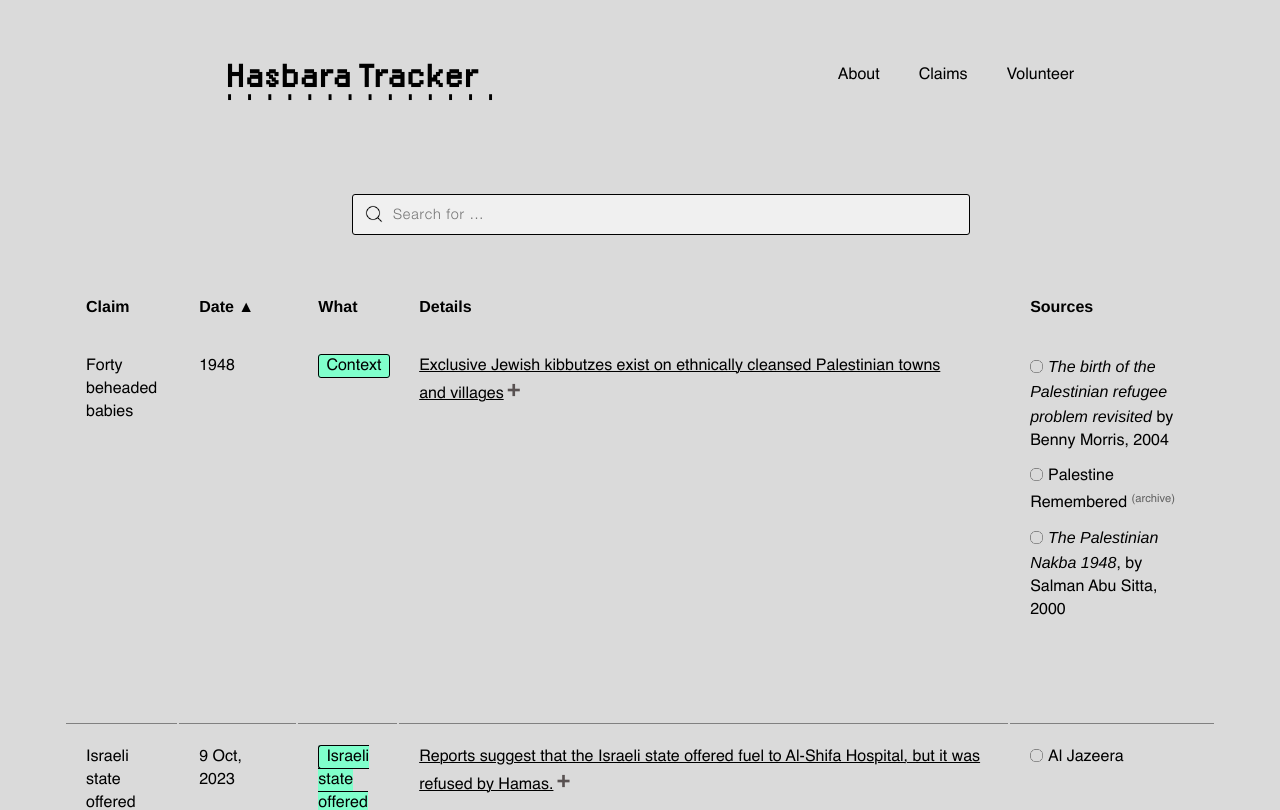
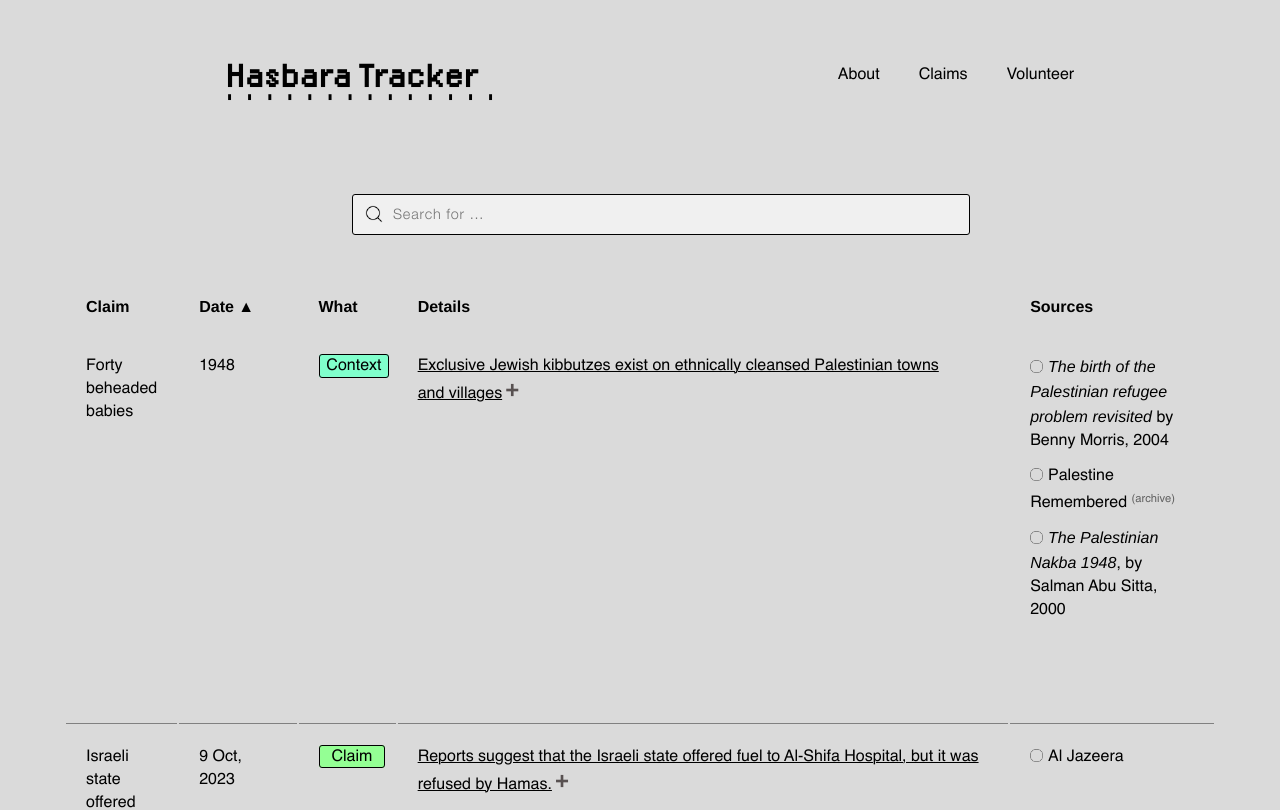
Before and after one commit to tamtzekin/hasbara-tracker, a React (Create React App) app: page /tracker in a window 1280 px wide. Shown: the top 810 px of the page. Built offline with nearby package versions, Linux system fonts and the light colour scheme.

Commit message:
Update data.js

```diff
--- a/src/components/data.js
+++ b/src/components/data.js
@@ -1658,8 +1658,8 @@ const data = [
     date: '9 Oct, 2023',
 
     claim: {
-        claimText: 'Israeli state offered fuel to Al-Shifa Hospital and it was refused by Hamas',
-        claimClass: 'context-tag',
+        claimText: 'Claim',
+        claimClass: 'claim-tag',
     },
 
     description: {
```
